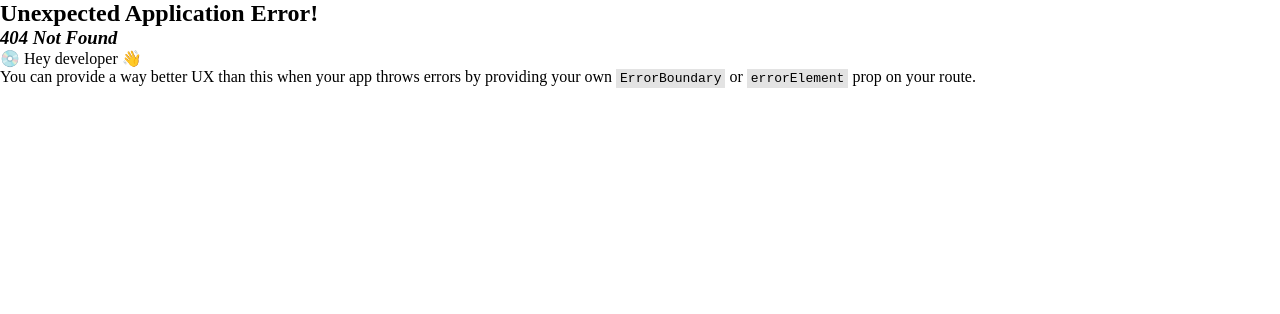
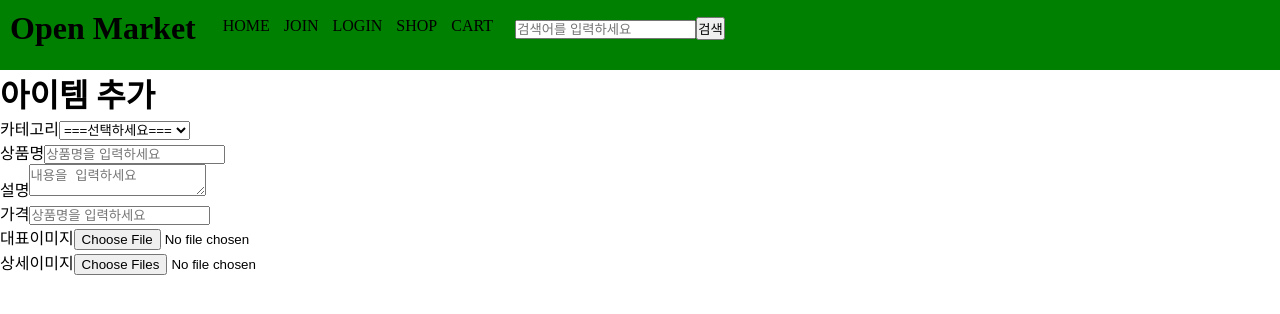
Before and after one commit to 2gechan/portfolio, a React (Create React App) app in the folder open_market/open_market_ui/: page /addItem in a window 1280 px wide. Before the commit this address had no page. Shown: the top 314 px of the page. Built offline with nearby package versions, Linux system fonts and the light colour scheme.

Commit message:
상품 업로드 구현중

```diff
--- /dev/null
+++ b/open_market/open_market_ui/src/comps/product/AddProduct.jsx
@@ -0,0 +1,52 @@
+import { useRef } from "react";
+
+const AddProduct = () => {
+  const imgRef = useRef(null);
+  const imgsRef = useRef(null);
+
+  const form_transfer = () => {
+    const formData = new FormData();
+  };
+  return (
+    <div className="add_wrapper">
+      <h1>아이템 추가</h1>
+      <div className="add_form">
+        <div className="add_form_div">
+          <label>카테고리</label>
+          <select>
+            <option selected>===선택하세요===</option>
+            <option>전자기기</option>
+            <option>의류</option>
+          </select>
+        </div>
+        <div className="add_form_div">
+          <label>상품명</label>
+          <input placeholder="상품명을 입력하세요" name="" />
+        </div>
+        <div className="add_form_div">
+          <label>설명</label>
+          <textarea placeholder="내용을 입력하세요" />
+        </div>
+        <div className="add_form_div">
+          <label>가격</label>
+          <input placeholder="상품명을 입력하세요" type="number" />
+        </div>
+        <div className="add_form_div">
+          <label>대표이미지</label>
+          <input type="file" ref={imgRef} accept="image/*" />
+        </div>
+        <div className="add_form_div">
+          <label>상세이미지</label>
+          <input
+            type="file"
+            ref={imgsRef}
+            accept="image/*"
+            multiple="multiple"
+          />
+        </div>
+      </div>
+    </div>
+  );
+};
+
+export default AddProduct;
--- a/open_market/open_market_ui/src/comps/product/ProductListPage.jsx
+++ b/open_market/open_market_ui/src/comps/product/ProductListPage.jsx
@@ -1,3 +1,5 @@
+import { NavLink } from "react-router-dom";
+
 const ProductListPage = () => {
   return (
     <div className="product_wrapper">
@@ -17,8 +19,9 @@ const ProductListPage = () => {
           <div>상품5</div>
         </div>
       </div>
-
-      <button className="product_upload">상품 등록</button>
+      <NavLink to="/addItem">
+        <button className="product_upload">상품 등록</button>
+      </NavLink>
     </div>
   );
 };
--- a/open_market/open_market_ui/src/router/MainRouter.jsx
+++ b/open_market/open_market_ui/src/router/MainRouter.jsx
@@ -5,6 +5,7 @@ import UserJoin from "../comps/users/UserJoin";
 import UserLogin from "../comps/users/UserLogin";
 import MyPage from "../comps/users/MyPage";
 import ProductListPage from "../comps/product/ProductListPage";
+import AddProduct from "../comps/product/AddProduct";
 
 const MainRouter = () => {
   const router = createBrowserRouter([
@@ -17,6 +18,7 @@ const MainRouter = () => {
         { path: "login", element: <UserLogin /> },
         { path: "/mypage", element: <MyPage /> },
         { path: "/product", element: <ProductListPage /> },
+        { path: "/addItem", element: <AddProduct /> },
       ],
     },
   ]);
```
